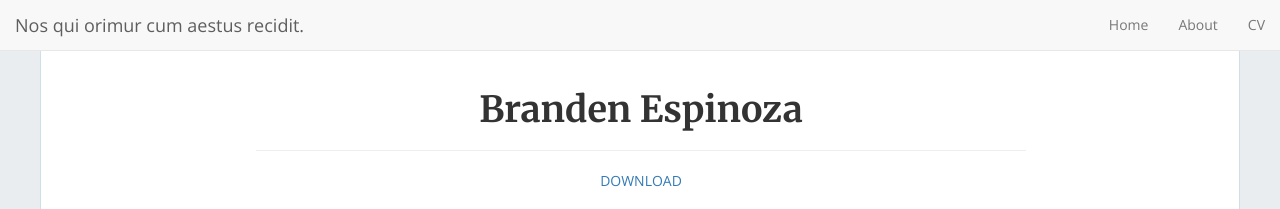
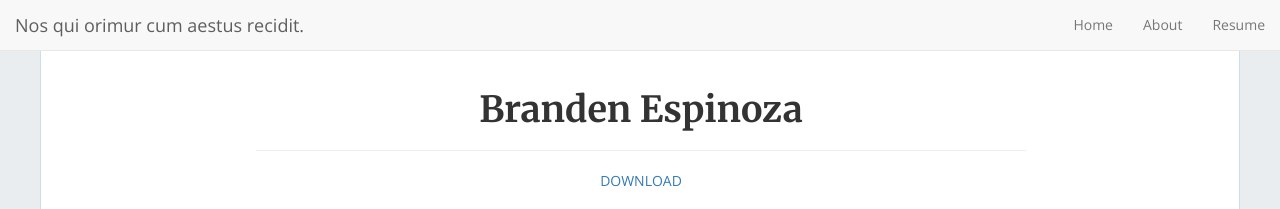
Before and after one commit to brandenespinoza/brandenespinoza.github.io, a Jekyll site: the page built from resume.md, in a window 1280 px wide. Shown: the top 209 px of the page. Built offline with Jekyll 4.4.1, drawn with Linux system fonts in a browser that asks for light colours; nearby versions of some CDN libraries.

Commit message:
Website Update

```diff
--- a/_config.yml
+++ b/_config.yml
@@ -110,4 +110,4 @@ enable_nav: true
 nav_item:
   - { url: '/', text: 'Home' }
   - { url: '/about', text: 'About' }
-  - { url: '/cv', text: 'CV' }
+  - { url: '/resume', text: 'Resume' }
--- a/cv.md
+++ b/resume.md
@@ -1,7 +1,7 @@
 ---
 layout:    inner
-title:     CV
-permalink: /cv/
+title:     Resume
+permalink: /resume/
 ---
 <H1 style="text-align: center;">Branden Espinoza</h1>
 ---
```
